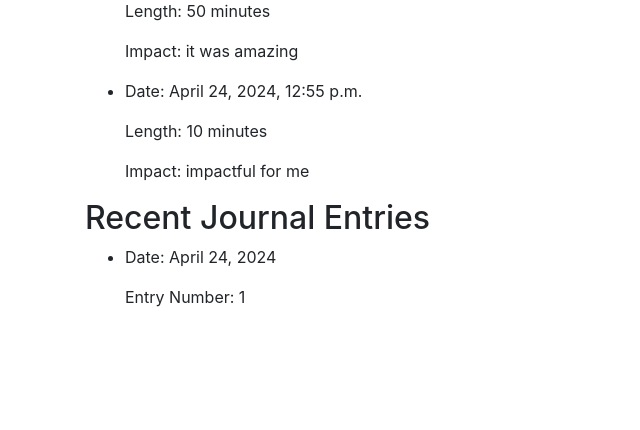
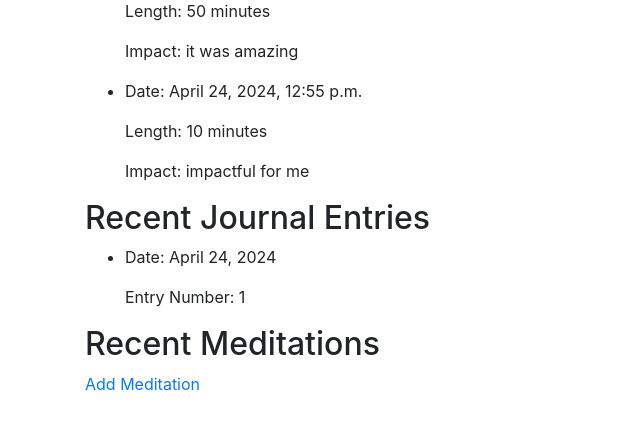
Before and after one commit to bwilson2024/DjangoGirlsTutorial, a Django app: page /dashboard/ in a window 1280 px wide. Shown: the part 350-780 px from the top of the page, without its empty margins (0-640 px from the left). Run offline with Django 3.2, Linux system fonts and the light colour scheme; a user stored in the database is signed in; data comes from the database, SQL or seed files in the repository; both versions use the stored data as it was after the commit; some libraries are stand-ins or nearby versions.

Commit message:
add link to add new meditation

```diff
--- a/blog/templates/blog/dashboard.html
+++ b/blog/templates/blog/dashboard.html
@@ -42,6 +42,13 @@
                     {% endfor %}
                 </ul>
             </section>
+
+            <section>
+                <h2>Recent Meditations</h2>
+                <a href="{% url 'add_meditation' %}">Add Meditation</a>
+                <!-- ... -->
+            </section>
+
         {% else %}
             <p>You don't have a profile yet. Please create one.</p>
         {% endif %}
--- a/blog/urls.py
+++ b/blog/urls.py
@@ -13,4 +13,7 @@ urlpatterns = [
     path('accounts/logout/', auth_views.LogoutView.as_view(), name='logout'),
     path('accounts/password_reset/', auth_views.PasswordResetView.as_view(), name='password_reset'),
     path('', auth_views.LoginView.as_view(template_name='registration/login.html'), name='login'),
-    path('logout/', auth_views.LogoutView.as_view(template_name='registration/logout.html'), name='logout')    ]
+    path('logout/', auth_views.LogoutView.as_view(template_name='registration/logout.html'), name='logout'),
+    path('add_meditation/', views.add_meditation, name='add_meditation')
+
+    ]
--- a/blog/views.py
+++ b/blog/views.py
@@ -90,3 +90,25 @@ def dashboard(request):
 
     }
     return render(request, 'blog/dashboard.html', context)
+
+
+###############################################################
+# add in add meditation view
+################################################################
+
+from django.shortcuts import render, redirect
+from django.contrib.auth.decorators import login_required
+from .forms import MeditationForm
+
+@login_required
+def add_meditation(request):
+    if request.method == 'POST':
+        form = MeditationForm(request.POST)
+        if form.is_valid():
+            meditation = form.save(commit=False)
+            meditation.person = request.user.person
+            meditation.save()
+            return redirect('dashboard')
+    else:
+        form = MeditationForm()
+    return render(request, 'blog/add_meditation.html', {'form': form})
```
Also changed, not shown: blog/forms.py (added, +7 -0 lines), blog/templates/blog/add_meditation.html (added, +11 -0 lines), db.sqlite3.
